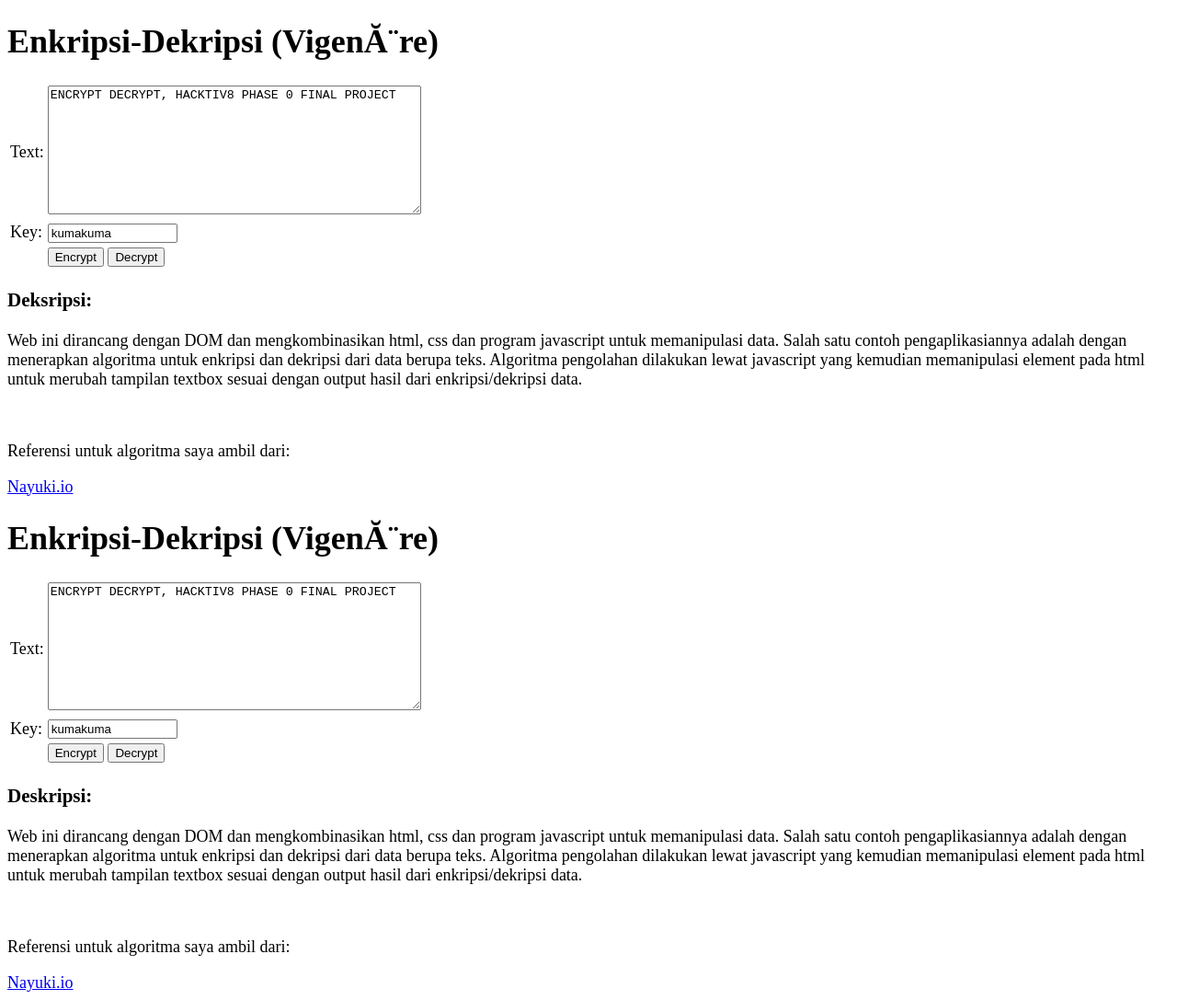
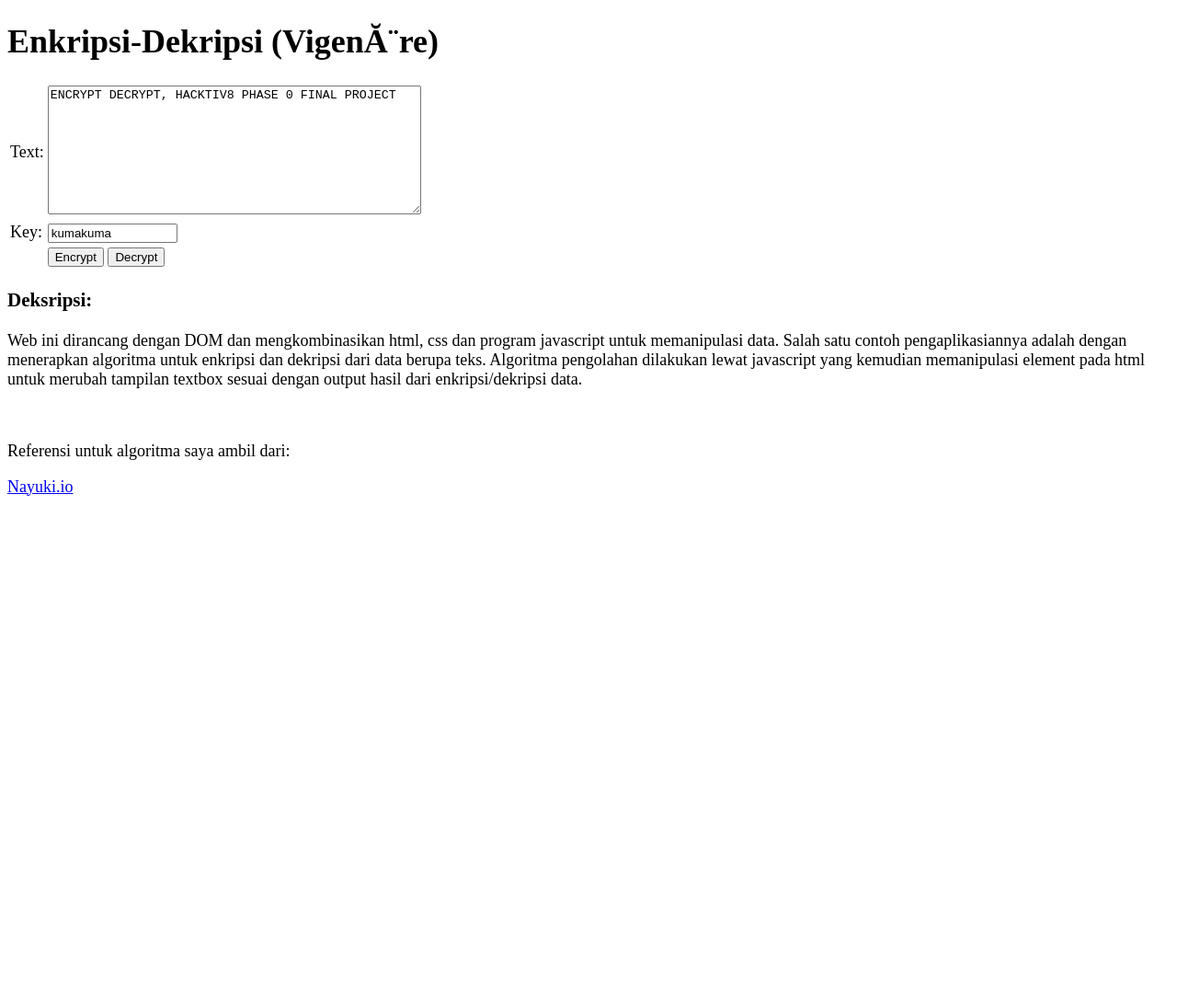
Before and after one commit to stephenlie55/stephenlie55.github.io, a plain HTML site: page index.html in a window 1280 px wide. Shown: the whole page at 92% size. After the commit the page ends 800 px from the top, so only its background shows below. Drawn offline with Linux system fonts and the light colour scheme.

Commit message:
Updated, Final

```diff
--- a/index.html
+++ b/index.html
@@ -42,49 +42,4 @@
 <a href="https://www.nayuki.io/res/vigenere-cipher-javascript/vigenere-cipher.js">Nayuki.io</a>
     <script src="script.js"></script>
   </body>
-</html><!DOCTYPE html>
-<html>
-  <head>
-    <meta charset="utf-8">
-    <meta name="viewport" content="width=device-width">
-    <title>repl.it</title>
-    <link href="style.css" rel="stylesheet" type="text/css" />
-    <title>
-      Final Project, Hacktiv8: Phase 0
-    </title>
-  </head>
-  <body>
-    <header>
-      <h1>Enkripsi-Dekripsi (VigenĂ¨re)
-      </h1>
-    </header>
-    <form action="#" method="get" onsubmit="return false">
-    	<table class="noborder">
-	    	<tbody>
-		    	<tr>
-			    	<td><label for="text">Text:</label></td>
-	    			<td><textarea id="text" cols="50" rows="10" style="width:30em; height:10em">ENCRYPT DECRYPT, HACKTIV8 PHASE 0 FINAL PROJECT</textarea></td>
-		    	</tr>
-		    	<tr>
-		    		<td><label for="key">Key:</label></td>
-		    		<td><input type="text" value="kumakuma" id="key" style="width:10em;" /></td>
-		    	</tr>
-	    		<tr>
-		    		<td></td>
-		    		<td>
-		    			<input type="button" value="Encrypt" onclick="doCrypt(false)" />
-			    		<input type="button" value="Decrypt" onclick="doCrypt(true)" />
-		    		</td>
-		    	</tr>
-	    	</tbody>
-    	</table>
-    </form>
-
-<h3>Deskripsi:</h3>
-<p>Web ini dirancang dengan DOM dan mengkombinasikan html, css dan program javascript untuk memanipulasi data. Salah satu contoh pengaplikasiannya adalah dengan menerapkan algoritma untuk enkripsi dan dekripsi dari data berupa teks. Algoritma pengolahan dilakukan lewat javascript yang kemudian memanipulasi element pada html untuk merubah tampilan textbox sesuai dengan output hasil dari enkripsi/dekripsi data.</p>
-<br>
-<p>Referensi untuk algoritma saya ambil dari: </p>
-<a href="https://www.nayuki.io/res/vigenere-cipher-javascript/vigenere-cipher.js">Nayuki.io</a>
-    <script src="script.js"></script>
-  </body>
 </html>
```
